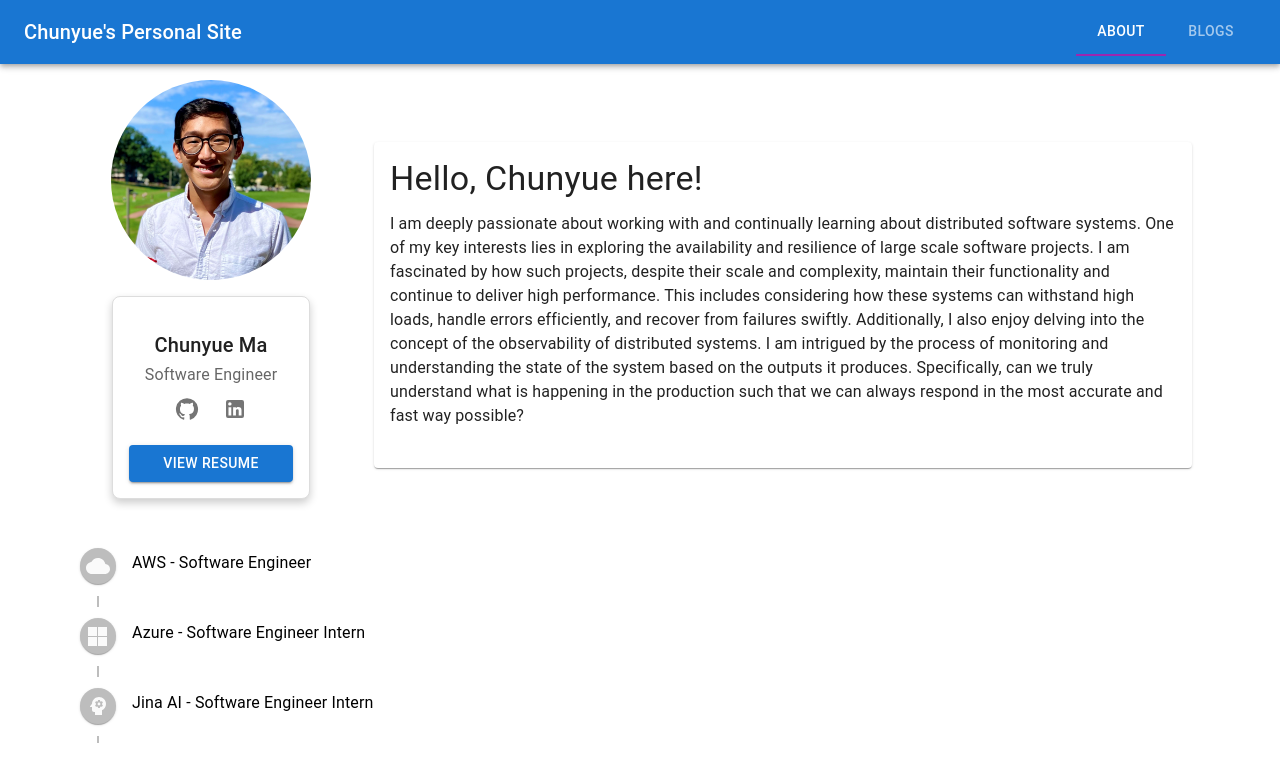
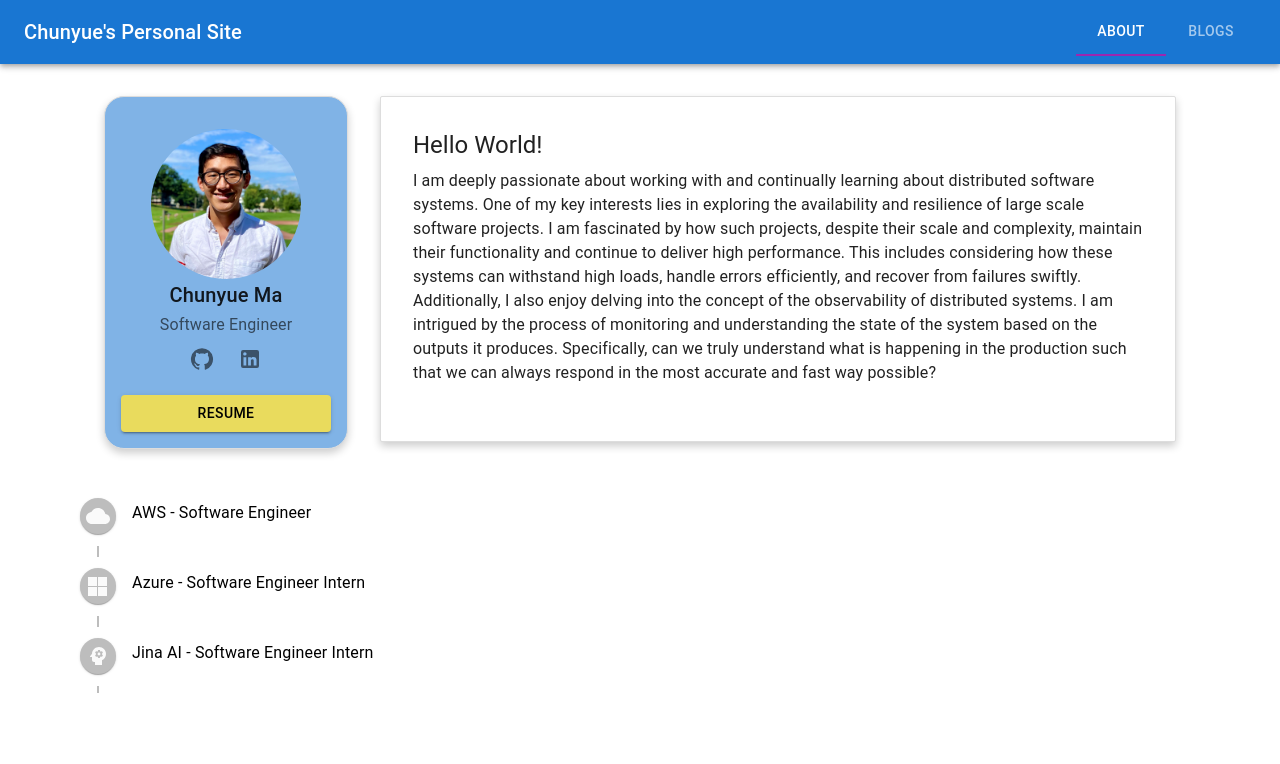
Before and after one commit to chunyuema/chunyuema.github.io, a React (Create React App) app: page / in a window 1280 px wide. Shown: the top 764 px of the page. Built offline with nearby package versions, Linux system fonts and the light colour scheme; the HTML template or start-up script is replaced by a standard one.

Commit message:
Update the AboutMe section and remove unused imports

```diff
--- a/src/App.tsx
+++ b/src/App.tsx
@@ -1,6 +1,4 @@
 import './App.css';
-import NameCard from './components/NameCard';
-import { Routes, Route } from 'react-router-dom';
 import AboutMe from './components/screen/AboutMe';
 import Layout from './components/layout/Layout';
 import EmploymentHistory from './components/EmploymentHistory';
--- a/src/components/NameCard.tsx
+++ b/src/components/NameCard.tsx
@@ -1,8 +1,9 @@
 import React from 'react';
-import { Card, CardContent, Typography, Grid, IconButton, Button } from '@mui/material';
+import { Card, CardContent, Typography, Grid, IconButton, Button, Avatar } from '@mui/material';
 import { styled } from '@mui/material/styles';
 import GitHubIcon from '@mui/icons-material/GitHub';
 import LinkedInIcon from '@mui/icons-material/LinkedIn';
+import profilePicture from '../assets/chunyuema.png';
 
 interface NameCardProps {
   name: string;
@@ -12,17 +13,39 @@ interface NameCardProps {
 const StyledCard = styled(Card)({
   margin: '1rem',
   border: '1px solid #ddd',
-  borderRadius: 8,
+  borderRadius: 20,
   boxShadow: '0 4px 8px rgba(0, 0, 0, 0.2)',
   padding: 16,
-  backgroundColor: '#fff',
+  backgroundColor: '#80B3E6',
 });
+
+const ResponsiveAvatar = styled(Avatar)(({ theme }) => ({
+
+  width: 150,
+  height: 150,
+
+  [theme.breakpoints.down('md')]: {
+    width: 100,
+    height: 100,
+  },
+  [theme.breakpoints.down('sm')]: {
+    width: 120,
+    height: 120,
+  },
+  [theme.breakpoints.down('xs')]: {
+    width: 120,
+    height: 120,
+  },
+}));
 
 const NameCard: React.FC<NameCardProps> = ({ name, title }) => {
   return (
     <StyledCard>
-      <CardContent style={{ maxHeight: 200, overflowY: 'auto' }}>
+      <CardContent>
         <Grid container direction="column" alignItems="center">
+          <Grid item>
+            <ResponsiveAvatar alt="Chunyue Ma" src={profilePicture} />
+          </Grid>
           <Grid item>
             <Typography variant="h6" align="center">
               {name}
@@ -49,13 +72,13 @@ const NameCard: React.FC<NameCardProps> = ({ name, title }) => {
       </CardContent>
       <Button
         variant="contained"
-        color="primary"
+        sx={{ backgroundColor: '#E9DB5D', color: '#000', '&:hover': { backgroundColor: '#d4c45e' } }}
         fullWidth
         href="https://chunyuema.notion.site/Chunyue-Ma-s-Resume-da6bc94872c945fca41e3723f61a65e7"
         target="_blank"
         rel="noopener noreferrer"
       >
-        View Resume
+        Resume
       </Button>
     </StyledCard>
   );
--- a/src/components/layout/Layout.tsx
+++ b/src/components/layout/Layout.tsx
@@ -1,7 +1,6 @@
 import React from 'react';
 import { Container } from '@mui/material';
 import AppBarComponent from '../AppBar';
-import { Outlet } from 'react-router-dom'; // or any routing library you're using
 
 interface LayoutProps {
   children?: React.ReactNode;
@@ -12,7 +11,7 @@ const Layout: React.FC<LayoutProps> = ({ children }) => {
     <div>
       <AppBarComponent />
       <Container sx={{ mt: 2 }}>
-        {children || <Outlet />}
+        {children}
       </Container>
     </div>
   );
--- a/src/components/screen/AboutMe.tsx
+++ b/src/components/screen/AboutMe.tsx
@@ -1,52 +1,36 @@
 import React from 'react';
-import { Container, Typography, Card, CardContent, Avatar, Grid, Box } from '@mui/material';
+import { Container, Typography, Card, CardContent, Grid, } from '@mui/material';
 import { styled } from '@mui/material/styles';
-import profilePicture from "../../assets/chunyuema.png"
 import NameCard from '../NameCard';
-import EmploymentHistory from '../EmploymentHistory';
 
 const StyledContainer = styled(Container)({
-    display: 'flex', // Use flexbox
-    flexDirection: 'column', // Stack items vertically
-    justifyContent: 'center', // Center items vertically
-    alignItems: 'center', // Center items horizontally
-});
-
-const StyledAvatar = styled(Avatar)({
-  width: 200,
-  height: 200,
-  margin: '0 auto',
+  display: 'flex', // Use flexbox
+  flexDirection: 'column', // Stack items vertically
+  justifyContent: 'center', // Center items vertically
+  alignItems: 'stretch', // Center items horizontally
 });
 
 const StyledCard = styled(Card)({
-  marginTop: '1rem',
+  margin: '1rem',
+  border: '1px solid #ddd',
+  borderRadius: 2,
+  boxShadow: '0 4px 8px rgba(0, 0, 0, 0.2)',
+  padding: 16,
+  backgroundColor: '#fff',
 });
 
 const AboutMe: React.FC = () => {
   return (
     <StyledContainer>
-      <Grid container spacing={5} justifyContent="center" alignItems="center">
-        <Grid item xs={12} sm={6} md={3}>
-          <Box
-            display="flex"
-            flexDirection="row" // Ensures side-by-side layout on small screens
-            alignItems="center"
-            justifyContent="center"
-            flexWrap="wrap" // Allows wrapping on smaller screens
-            height="100%" // Ensure the container takes the full height of the Grid item
-          >
-            <StyledAvatar
-              alt="Chunyue Ma"
-              src={profilePicture}
-            />
-            <NameCard name="Chunyue Ma" title="Software Engineer"/>
-          </Box>
+      <Grid container alignItems="stretch">
+        <Grid item xs={12} sm={12} md={3} justifyContent={"center"} >
+          <NameCard name="Chunyue Ma" title="Software Engineer"/>
         </Grid>
-        <Grid item xs={12} sm={6} md={9}>
+        <Grid item xs={12} sm={12} md={9} justifyContent={"center"}>
           <StyledCard>
             <CardContent>
-              <Typography variant="h4" component="h1" gutterBottom>
-                Hello, Chunyue here!
+              <Typography variant="h5" component="h1" gutterBottom>
+                Hello World!
               </Typography>
               <Typography variant="body1" paragraph>
                 I am deeply passionate about working with and continually learning
@@ -65,7 +49,6 @@ const AboutMe: React.FC = () => {
               </Typography>
             </CardContent>
           </StyledCard>
-
         </Grid>
       </Grid>
     </StyledContainer>
```
